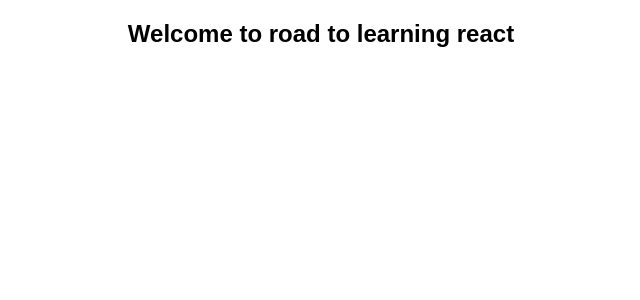
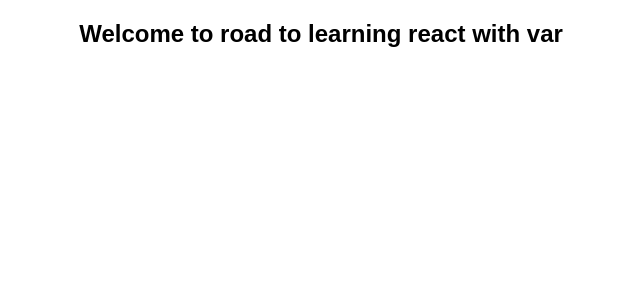
Before and after one commit to sumitoberoi1/HackerNewsReactClient, a React (Create React App) app in the folder hackernews/hackernews/: page / in a window 1280 px wide. Shown: the top 300 px of the page, without its empty margins (319-959 px from the left). Built offline with nearby package versions, Linux system fonts and the light colour scheme.

Commit message:
HMR added

```diff
--- a/hackernews/hackernews/src/App.js
+++ b/hackernews/hackernews/src/App.js
@@ -4,9 +4,10 @@
 
 class App extends Component {
   render() {
+    const hello = `Welcome to road to learning react with var`;
     return (
       <div className = "App">
-        <h2>Welcome to road to learning react</h2>
+        <h2>{hello}</h2>
       </div>
     );
   }
--- a/hackernews/hackernews/src/index.js
+++ b/hackernews/hackernews/src/index.js
@@ -6,3 +6,7 @@
 
 ReactDOM.render(<App />, document.getElementById('root'));
 registerServiceWorker();
+
+if (module.hot) {
+    module.hot.accepr();
+}
```
